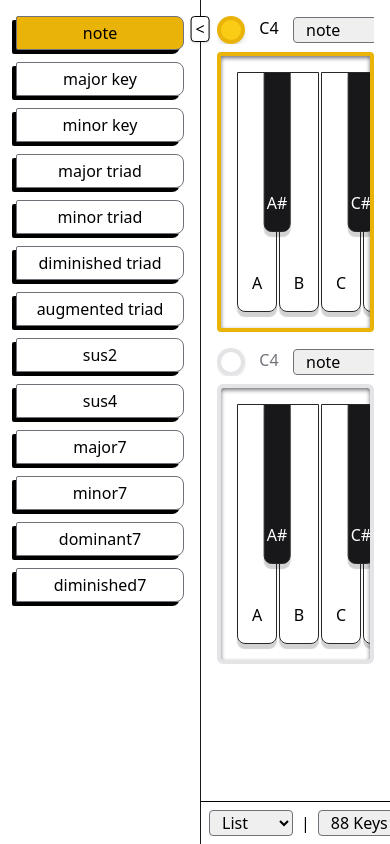
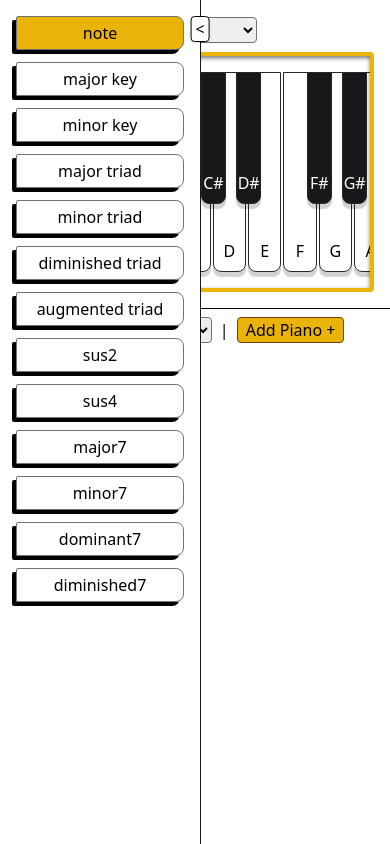
Before and after one commit to samstorment/piano-visualizer, a SvelteKit app: page / in a window 390 px wide. Built offline with nearby package versions, Linux system fonts and the light colour scheme.

Commit message:
Improved key layout using absolute positioned grid items. Keys are now more responsive and tab index one after the other properly instead of two separate stacked natural and accidental containers

```diff
--- a/src/lib/piano.svelte.ts
+++ b/src/lib/piano.svelte.ts
@@ -12,7 +12,7 @@ export const display_types = [
 
 export type Display = typeof display_types[number];
 
-export const board_sizes = [ 88, 76, 61, 49, 37, 32, 25 ] as const;
+export const board_sizes = [ 25, 32, 37, 49, 61, 76, 88 ] as const;
 
 export type BoardSize = typeof board_sizes[number];
 
--- a/src/lib/rack.svelte.ts
+++ b/src/lib/rack.svelte.ts
@@ -1,15 +1,15 @@
 import { createPiano, type BoardSize, type CreatePianoProps, type Piano } from "./piano.svelte";
 
-interface Props {
-    pianos?: Piano[],
-}
 
-export function create_rack({
-    pianos = [ createPiano() ]
-}: Props = {}) {
-    let _pianos = $state(pianos);
-    let _selected_id = $state(pianos[0]?.id);
-    let _board_size = $state(88 as BoardSize);
+const DEFAULT_BOARD_SIZE: BoardSize = 32;
+
+export function create_rack() {
+
+    let piano: Piano = createPiano({ board_size: DEFAULT_BOARD_SIZE });
+
+    let _pianos = $state([ piano ]);
+    let _selected_id = $state(_pianos[0]?.id);
+    let _board_size = $state<BoardSize>(DEFAULT_BOARD_SIZE);
 
     return {
         get pianos() { return _pianos },
@@ -18,10 +18,12 @@ export function create_rack({
         get selected_piano(): Piano {
             return _pianos.find(p => p.id === _selected_id)!
         },
-        add_piano: (props: CreatePianoProps = { board_size: _board_size }) => {
+        add_piano(props: CreatePianoProps = { board_size: _board_size }) {
+            const piano = createPiano(props);
             _pianos.push(createPiano(props));
+            return piano;
         },
-        remove_piano: (piano: Piano) => {
+        remove_piano(piano: Piano) {
             const i = _pianos.findIndex(p => p.id === piano.id);
             if (i < 0) return;
 
--- a/src/routes/+page.svelte
+++ b/src/routes/+page.svelte
@@ -1,30 +1,13 @@
 <script lang="ts">
-	import { createPiano, type BoardSize, type Display } from "$lib/piano.svelte";
+	import { board_sizes } from "$lib/piano.svelte";
 import { create_rack } from "$lib/rack.svelte";
-	import { play_note } from "$lib/sound";
-	import type { ChangeEventHandler } from "svelte/elements";
 	import Keys from "./Keys.svelte";
 	import Sidebar from "./Sidebar.svelte";
 	import { flip } from "svelte/animate";
 
-    let rack = $state(create_rack({
-        pianos: [
-            createPiano(),
-            createPiano()
-        ]
-    }));
+    let rack = $state(create_rack());
 
-    let small_keys = $state(false);
     let grid_cols = $state(1);
-
-    function toggleKeySize() {
-        small_keys = !small_keys;
-
-        let key_size = small_keys ? '1.75rem' : '2.5rem';
-
-        document.querySelectorAll<HTMLDivElement>('.keys')
-            .forEach(k => k.style.setProperty('--key-width', key_size));
-    }
 </script>
 
 <div class="flex">
@@ -32,6 +15,8 @@
 
     <div class="flex flex-col flex-1 min-w-0">
 
+        <!-- playing with this not in love with it -->
+        <div class="max-w-fit mx-auto">
             <ul
                 class={{
                     "grid gap-4 p-4": true,
@@ -48,6 +33,7 @@
                 {/each}
 
             </ul>
+        </div>
         <footer class="flex gap-2 items-center p-2 border-t border-black bg-white mt-auto sticky bottom-0 overflow-auto">
 
             <select
@@ -79,13 +65,9 @@
                 class="border px-2 rounded border-zinc-500"
                 bind:value={rack.board_size}
             >
-                <option value={25}>25 Keys</option>
-                <option value={32}>32 Keys</option>
-                <option value={37}>37 Keys</option>
-                <option value={49}>49 Keys</option>
-                <option value={61}>61 Keys</option>
-                <option value={76}>76 Keys</option>
-                <option value={88}>88 Keys</option>
+                {#each board_sizes as bs}
+                    <option value={bs} selected={bs === rack.board_size}>{bs} Keys</option>
+                {/each}
             </select>
 
             <span>|</span>
--- a/src/routes/Keys.svelte
+++ b/src/routes/Keys.svelte
@@ -15,11 +15,19 @@
         rack = $bindable()
     }: Props = $props();
 
+    let key_column = 1;
+
     let keys_div: HTMLDivElement;
 
     let notes = $derived(get_notes(piano.range).toArray());
     let naturals = $derived(notes.filter(is_natural));
     let accidentals =  $derived(notes.filter(is_accidental));
+
+    let natural_columns = $derived.by(() => {
+        let col_number = 0;
+        return notes.map(n => is_natural(n) ? col_number++ : col_number);
+    });
+
 
     let accidental_start = is_accidental(piano.range.low);
     let accidental_end = is_accidental(piano.range.high);
@@ -31,6 +39,7 @@
         rack.selected_id = piano.id;
         piano.play_highlighted_notes();
     }
+
 
 </script>
 
@@ -64,64 +73,47 @@
     </div>
 
     <div bind:this={keys_div} class="keys rounded-md shadow-inner shadow-zinc-500 relative flex overflow-auto p-4 scroll-smooth border-4 border-zinc-200"
+        style="--natural-count: {naturals.length}; --accidental-count: {accidentals.length};"
         class:accidental-end={accidental_end}
         class:accidental-start={accidental_start}
         class:selected
     >
-        {#each naturals as n}
+        {#each notes as n, i}
             <button
                 onclick={() => handleNoteClick(n)}
                 id={n}
-                class="key white border border-zinc-800 flex items-end justify-center pb-4 shrink-0 rounded-b-lg shadow-md"
+                class="key white border border-zinc-800 flex items-end justify-center shrink-0 pb-2 px-1 rounded-b-lg shadow-md"
                 class:highlighted={piano.highlighted_notes.includes(n)}
+                class:white={is_natural(n)}
+                class:black={is_accidental(n)}
+                style="--key-column: {natural_columns[i]};"
             >
                 {get_pitch(n)}
             </button>
         {/each}
-        <div class="accidentals h-0 absolute flex"
-            class:has-first-key={accidental_start}
-        >
-            {#each accidentals as n}
-                <button
-                    id={n}
-                    onclick={() => handleNoteClick(n)}
-                    class="key black border border-zinc-800 flex items-end justify-center pb-4 rounded-b-lg shadow-md"
-                    class:highlighted={piano.highlighted_notes.includes(n)}
-                >
-                    {get_pitch(n)}
-                </button>
-
-                {#if get_pitch_index(n) === 3 || get_pitch_index(n) === 10}
-                    <button class="key black invisible bg-black text-white flex items-end justify-center pb-4">{n}</button>
-                {/if}
-            {/each}
-        </div>
     </div>
 </div>
 
 <style lang="postcss">
     .keys {
-        --key-width: 2.5rem;
-        --black-key-width: calc(var(--key-width) * 2/3);
-        --key-height: calc(var(--key-width) * 6);
-        --black-key-height: calc(var(--key-height) * 2/3);
-        --key-gap: calc(var(--key-width) / 20);
+        display: grid;
+        gap: 2px;
+        position: relative;
+        --height-white: 200px;
+        --height-black: calc(var(--height-white) * .66);
+        --min-width-white: calc(var(--height-white) / 6);
+        --min-width-black: calc(var(--min-width-white) * .75);
 
-        gap: var(--key-gap);
-    }
 
-    .keys.accidental-start {
-        padding-left: calc(var(--black-key-width) / 2);
-    }
-
-    .keys.accidental-end {
-        padding-right: calc(var(--black-key-width) / 2);
+        /* remove these three lines for wide keys with unconstrained size */
+        --max-width-white: calc(var(--height-white) / 3);
+        --max-width-black: calc(var(--max-width-white) * .75);
+        max-width: fit-content;
     }
 
     .key {
         transition: scale ease-in-out 100ms, padding ease-in-out 100ms, font-size ease-in-out 100ms;
         box-shadow: 0 5px 1px rgba(32,32,32,0.2);
-        font-size: calc(var(--key-width) / 2.5);
 
         &:active {
             @apply text-sm;
@@ -131,34 +123,31 @@
         }
     }
 
-    .key.highlighted {
-        @apply !bg-yellow-500 !text-black;
-    }
+    .key.white {
+        grid-column: span 3;
+        grid-row: 1;
+        min-width: var(--min-width-white);
+        max-width: var(--max-width-white);
+        height: var(--height-white);
 
-    .key.white {
-        width: var(--key-width);
-        height: var(--key-height);
 
         &:is(:hover, :focus-visible) {
             @apply bg-zinc-200;
         }
     }
 
-    .accidentals {
-        translate: calc(var(--key-width) - var(--black-key-width) / 2);
-        gap: calc(var(--key-width) - var(--black-key-width) + var(--key-gap));
+    .key.black {
+        position: absolute;
+        width: 100%;
+        min-width: var(--min-width-black);
+        max-width: var(--max-width-black);
+        height: var(--height-black);
+        aspect-ratio: 1 / 6;
+        grid-row: 1;
+        grid-column: calc(var(--key-column) * 3) / span 2;
+        z-index: 1;
 
-    }
-
-    .accidentals.has-first-key {
-        translate: calc(var(--black-key-width) / 2 * -1);
-    }
-
-    .key.black {
         @apply text-white bg-zinc-900 flex;
-
-        width: var(--black-key-width);
-        height: var(--black-key-height);
 
         &:is(:hover, :focus-visible) {
             @apply bg-black;
@@ -169,6 +158,10 @@
         }
     }
 
+    .key.highlighted {
+        @apply !bg-yellow-500 !text-black;
+    }
+
     .keys.selected {
         @apply border-yellow-500 rounded;
     }
--- a/src/routes/Sidebar.svelte
+++ b/src/routes/Sidebar.svelte
@@ -19,7 +19,11 @@
 </script>
 
 
-<aside class="sticky top-0 bg-white z-10 border-r border-zinc-900 h-dvh">
+<aside class={{
+    "top-0 bg-white z-10 border-r border-zinc-900 h-dvh": true,
+    "fixed sm:sticky": open,
+    "sticky": !open
+}}>
 
     <button class="absolute right-0 border translate-x-1/2 bg-white border-black rounded px-1 shadow top-4 hover:shadow z-20"
         onclick={() => open = !open}
```
Lines whose indentation alone changed are shown as unchanged.
